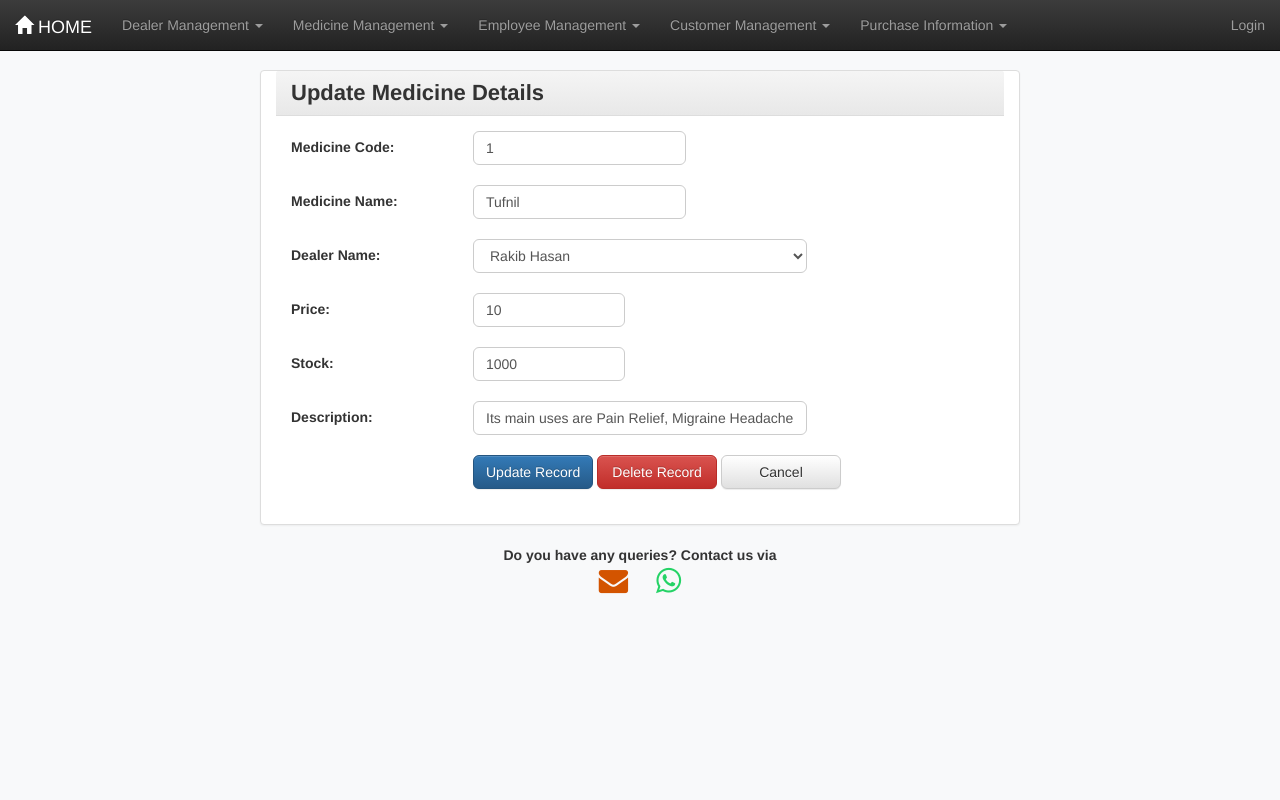
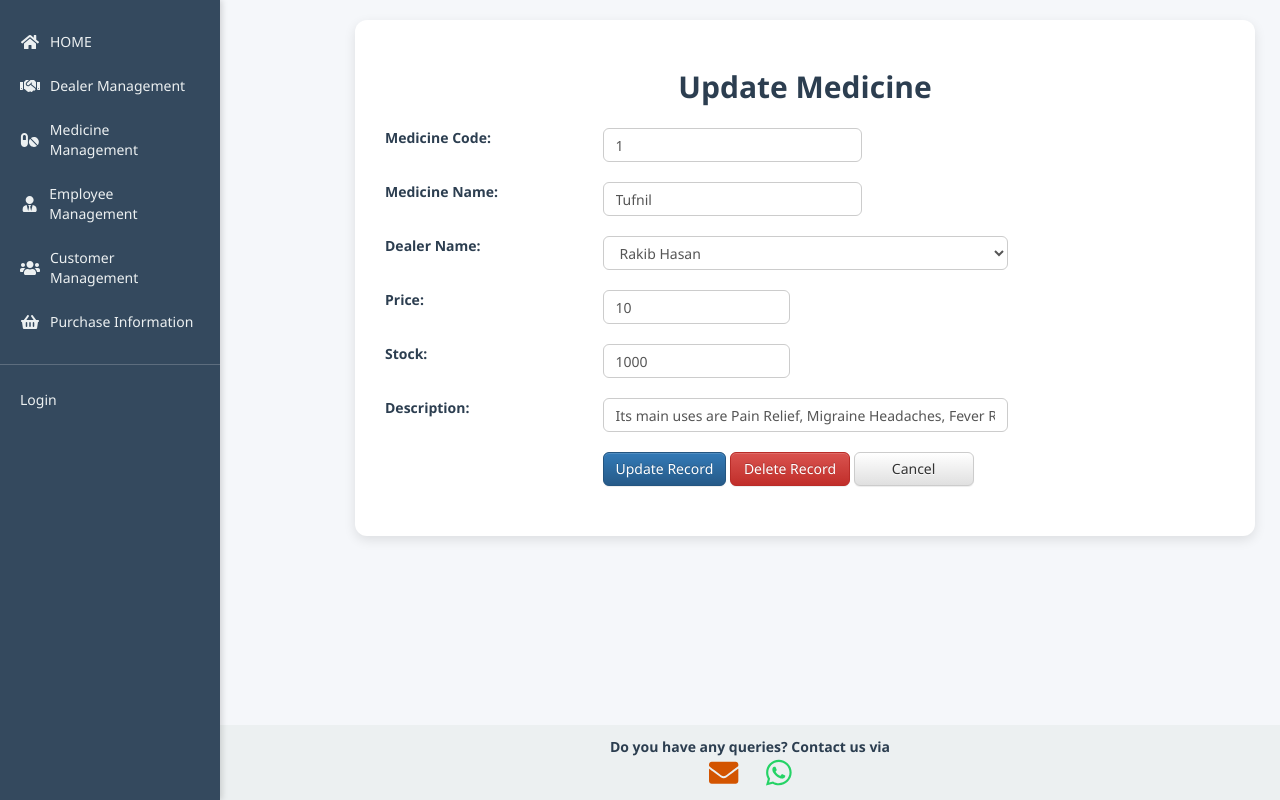
Before and after one commit to InfinityAbir/Maa-Medicine-Store, a Django app: page /pharma/medformview/1/ in a window 1280 px wide; the page is wider, and only the part inside the window is pictured. Run offline with Django 3.2, Linux system fonts and the light colour scheme; data comes from the database, SQL or seed files in the repository; some libraries are stand-ins or nearby versions.

Commit message:
Update med.html

```diff
--- a/pharma/templates/pharma/med.html
+++ b/pharma/templates/pharma/med.html
@@ -4,220 +4,219 @@
 <html lang="en">
 <head>
   <meta charset="utf-8" />
+  <title>{% if add %}Add{% else %}Update{% endif %} Medicine - Maa Medicine Store</title>
   <meta name="viewport" content="width=device-width, initial-scale=1" />
 
-    <!-- Bootstrap 3 -->
+  <!-- Bootstrap CSS -->
   <link rel="stylesheet" href="{% static 'pharma/css/bootstrap.min.css' %}" />
-    <link
-      rel="stylesheet"
-      href="{% static 'pharma/css/bootstrap-theme.min.css' %}"
-    />
-     <link
-  rel="stylesheet"
-  href="https://cdnjs.cloudflare.com/ajax/libs/font-awesome/4.7.0/css/font-awesome.min.css"
-/>
+  <link rel="stylesheet" href="{% static 'pharma/css/bootstrap-theme.min.css' %}" />
 
-    <!-- Custom inline style -->
+  <!-- Font Awesome 5 -->
+ <script
+      defer
+      src="https://use.fontawesome.com/releases/v5.2.0/js/all.js"
+      crossorigin="anonymous"
+    ></script>
+
+  <!-- jQuery & Bootstrap JS -->
+  <script src="{% static 'pharma/js/jquery.js' %}"></script>
+  <script src="{% static 'pharma/js/bootstrap.min.js' %}"></script>
+
   <style>
     body {
-        padding-top: 70px;
-        background-color: #f8f9fa;
+      font-family: 'Segoe UI', Tahoma, Geneva, Verdana, sans-serif;
+      background: #f5f7fa;
+      margin: 0;
+      padding-left: 220px;
+      transition: padding-left 0.3s ease;
+      color: #2c3e50;
     }
-      .navbar-inverse {
-        border-radius: 0;
+    body.nav-hidden { padding-left: 0; }
+
+    /* Vertical Navbar */
+    .navbar-vertical {
+      position: fixed;
+      top: 0;
+      left: 0;
+      width: 220px;
+      height: 100%;
+      background-color: #34495e;
+      overflow-y: auto;
+      padding-top: 20px;
+      box-shadow: 2px 0 6px rgba(0,0,0,0.15);
+      z-index: 1050;
     }
-      .panel-heading h1 {
-        font-size: 22px;
-        font-weight: bold;
-        margin: 0;
-      }
-      .form-group {
-        margin-bottom: 20px; /* space between fields */
-      }
-      label {
-        margin-top: 6px; /* vertically align labels */
-        font-weight: 600;
-      }
-      .form-control {
-        box-shadow: none;
+    .navbar-vertical ul.nav { list-style: none; padding: 0; margin: 0; }
+    .navbar-vertical a.nav-link {
+      display: flex;
+      align-items: center;
+      color: #ecf0f1;
+      padding: 12px 20px;
+      font-weight: 500;
       border-radius: 6px;
-      }
-      .btn {
-        border-radius: 6px;
-        min-width: 120px;
-      }
-      table {
-        background: #fff;
-        border-radius: 8px;
-        overflow: hidden;
-      }
-      table th {
-        background: #343a40;
-        color: #fff;
-        text-align: center;
-      }
-      table td {
-        text-align: center;
-        vertical-align: middle;
-      }
-      .idlink a {
-        color: #007bff;
-        font-weight: bold;
+      transition: all 0.3s ease;
       text-decoration: none;
     }
-      .idlink a:hover {
-        text-decoration: underline;
+    .navbar-vertical a.nav-link:hover { background-color: #1abc9c; color: #fff; }
+    .navbar-vertical .nav-icon { margin-right: 10px; font-size: 16px; width: 20px; text-align: center; }
+    .navbar-vertical .submenu { display: none; flex-direction: column; padding-left: 15px; margin-top: 5px; }
+    .navbar-vertical .submenu a { padding: 8px 20px; font-size: 14px; color: #bdc3c7; }
+    .navbar-vertical .submenu a:hover { background-color: #16a085; color: #fff; }
+    .navbar-vertical .nav-item.active > .submenu { display: flex; }
+    .navbar-vertical .dropdown-toggle::after { margin-left: auto; transition: transform 0.3s; }
+    .navbar-vertical .nav-item.active > .dropdown-toggle::after { transform: rotate(90deg); }
+    .navbar-right-vertical { margin-top: 20px; border-top: 1px solid rgba(255,255,255,0.2); padding-top: 15px; }
+    .navbar-right-vertical a { display: block; color: #ecf0f1; padding: 10px 20px; transition: all 0.3s; }
+    .navbar-right-vertical a:hover { background-color: #1abc9c; color: #fff; }
+
+    /* Form Panel */
+    .jumcust {
+      background: #fff;
+      border-radius: 12px;
+      padding: 30px;
+      margin: 20px auto;
+      max-width: 900px;
+      box-shadow: 0 4px 12px rgba(0,0,0,0.1);
     }
+    .jumcust h2 { margin-bottom: 25px; text-align: center; font-weight: bold; }
+    .form-group { margin-bottom: 20px; }
+    label { font-weight: 600; }
+    .form-control { border-radius: 6px; box-shadow: none; }
+    .btn { border-radius: 6px; min-width: 120px; }
+
     /* Footer */
-      #contact a {
+    footer {
+      background-color: #ecf0f1;
+      padding: 12px 0;
+      text-align: center;
+      position: fixed;
+      bottom: 0;
+      width: calc(100% - 220px);
+      left: 220px;
+    }
+    footer a {
       color: #1abc9c;
       font-size: 22px;
       margin: 0 12px;
       display: inline-block;
       transition: transform 0.3s, color 0.3s, text-shadow 0.3s;
     }
-      #contact a:hover {
+    footer a:hover {
       color: #16a085;
       transform: scale(1.4) rotate(10deg);
-        text-shadow: 1px 1px 5px rgba(0, 0, 0, 0.3);
+      text-shadow: 1px 1px 5px rgba(0,0,0,0.3);
       text-decoration: none;
+    }
+
+    @media (max-width: 768px) {
+      body { padding-left: 0; }
+      .navbar-vertical { width: 100%; height: auto; position: relative; transform: translateX(-100%); box-shadow: none; }
+      footer { width: 100%; left: 0; }
     }
   </style>
 
-    <!-- jQuery & Bootstrap 3 JS -->
-    <script src="{% static 'pharma/js/jquery.js' %}"></script>
-    <script src="{% static 'pharma/js/bootstrap.min.js' %}"></script>
+  <script>
+    $(document).ready(function () {
+      $('.dropdown-toggle').click(function (e) {
+        e.preventDefault();
+        $(this).parent().toggleClass('active');
+        $(this).siblings('.submenu').slideToggle(200);
+      });
 
-    <title>Add Medicine Details</title>
+      let lastScroll = 0;
+      $(window).scroll(function () {
+        let currentScroll = $(this).scrollTop();
+        if (currentScroll > lastScroll && currentScroll > 50) { $('body').addClass('nav-hidden'); }
+        else { $('body').removeClass('nav-hidden'); }
+        lastScroll = currentScroll;
+      });
+    });
+  </script>
 </head>
+
 <body>
+  <!-- Vertical Navbar -->
+  <nav class="navbar-vertical">
+    <ul class="nav flex-column">
+      <li class="nav-item">
+        <a href="/pharma/" class="nav-link"><i class="fas fa-home nav-icon"></i> HOME</a>
+      </li>
+      <li class="nav-item">
+        <a class="nav-link dropdown-toggle"><i class="fas fa-handshake nav-icon"></i> Dealer Management</a>
+        <div class="submenu">
+          {% if user.is_authenticated and user.role == "admin" %}
+          <a href="/pharma/dealerform/">Add Dealer Details</a>
+          {% endif %}
+          <a href="/pharma/dealertable/">View Dealer Details</a>
+        </div>
+      </li>
+      <li class="nav-item">
+        <a class="nav-link dropdown-toggle"><i class="fas fa-pills nav-icon"></i> Medicine Management</a>
+        <div class="submenu">
+          <a href="/pharma/medform/">Add Medicine Details</a>
+          <a href="/pharma/medtable/">View Medicine Details</a>
+        </div>
+      </li>
+      <li class="nav-item">
+        <a class="nav-link dropdown-toggle"><i class="fas fa-user-tie nav-icon"></i> Employee Management</a>
+        <div class="submenu">
+          {% if user.is_authenticated and user.role == "admin" %}
+          <a href="/pharma/empform/">Add Employee Details</a>
+          {% endif %}
+          <a href="/pharma/emptable/">View Employee Details</a>
+        </div>
+      </li>
+      <li class="nav-item">
+        <a class="nav-link dropdown-toggle"><i class="fas fa-users nav-icon"></i> Customer Management</a>
+        <div class="submenu">
+          <a href="/pharma/custform/">Add Customer Details</a>
+          <a href="/pharma/custtable/">View Customer Details</a>
+        </div>
+      </li>
+      <li class="nav-item">
+        <a class="nav-link dropdown-toggle"><i class="fas fa-shopping-basket nav-icon"></i> Purchase Information</a>
+        <div class="submenu">
+          <a href="/pharma/purchaseform/">New Purchase</a></br>
+          <a href="/pharma/purchasetable/">View All Purchases</a>
+        </div>
+      </li>
+      <div class="navbar-right-vertical">
+        {% if user.is_authenticated %}
+        <a>Welcome, {{ user.username }}!</a>
+        <a href="{% url 'logout' %}">Logout</a>
+        {% else %}
+        <a href="{% url 'login' %}">Login</a>
+        {% endif %}
+      </div>
+    </ul>
+  </nav>
+
+  <!-- Medicine Form -->
+  <div class="container">
     {% if messages %}
       {% for message in messages %}
-      <div class="alert alert-success alert-dismissible fade in container" role="alert" style="margin-top: 15px">
-        <button type="button" class="close" data-dismiss="alert" aria-label="Close">
-          <span aria-hidden="true">&times;</span>
-        </button>
+        <div class="alert alert-success alert-dismissible fade in" role="alert">
+          <button type="button" class="close" data-dismiss="alert"><span>&times;</span></button>
           {{ message }}
         </div>
       {% endfor %}
     {% endif %}
 
-    <!-- Navbar -->
-    <nav class="navbar navbar-inverse navbar-fixed-top">
-      <div class="container-fluid">
-        <div class="navbar-header">
-          <a href="/pharma/" class="navbar-brand">
-            <span class="glyphicon glyphicon-home"></span> HOME
-          </a>
-          <button
-            type="button"
-            class="navbar-toggle"
-            data-toggle="collapse"
-            data-target="#thisnav"
-          >
-            <span class="icon-bar"></span>
-            <span class="icon-bar"></span>
-            <span class="icon-bar"></span>
-          </button>
-        </div>
-
-        <div class="collapse navbar-collapse" id="thisnav">
-          <ul class="nav navbar-nav">
-            <!-- Dealer Management (Admins only) -->
-            <li class="dropdown">
-              <a href="#" class="dropdown-toggle" data-toggle="dropdown">
-                Dealer Management <b class="caret"></b>
-              </a>
-              <ul class="dropdown-menu">
-                {% if user.is_authenticated and user.role == "admin" %}
-                <li><a href="/pharma/dealerform/">Add Dealer Details</a></li>
-                {% endif %}
-                <li><a href="/pharma/dealertable/">View Dealer Details</a></li>
-              </ul>
-            </li>
-
-            <!-- Medicine Management -->
-            <li class="dropdown">
-              <a href="#" class="dropdown-toggle" data-toggle="dropdown">
-                Medicine Management <b class="caret"></b>
-              </a>
-              <ul class="dropdown-menu">
-                <li><a href="/pharma/medform/">Add Medicine Details</a></li>
-                <li><a href="/pharma/medtable/">View Medicine Details</a></li>
-              </ul>
-            </li>
-
-            <!-- Employee Management -->
-            <li class="dropdown">
-              <a href="#" class="dropdown-toggle" data-toggle="dropdown">
-                Employee Management <b class="caret"></b>
-              </a>
-              <ul class="dropdown-menu">
-                {% if user.is_authenticated and user.role == "admin" %}
-                <li><a href="/pharma/empform/">Add Employee Details</a></li>
-                {% endif %}
-                <li><a href="/pharma/emptable/">View Employee Details</a></li>
-              </ul>
-            </li>
-
-            <!-- Customer Management -->
-            <li class="dropdown">
-              <a href="#" class="dropdown-toggle" data-toggle="dropdown">
-                Customer Management <b class="caret"></b>
-              </a>
-              <ul class="dropdown-menu">
-                <li><a href="/pharma/custform/">Add Customer Details</a></li>
-                <li><a href="/pharma/custtable/">View Customer Details</a></li>
-              </ul>
-            </li>
-
-            <!-- Purchase Information -->
-            <li class="dropdown">
-              <a href="#" class="dropdown-toggle" data-toggle="dropdown">
-                Purchase Information <b class="caret"></b>
-              </a>
-              <ul class="dropdown-menu">
-                <li><a href="/pharma/purchaseform/">New Purchase</a></li>
-                <li><a href="/pharma/purchasetable/">View All Purchases</a></li>
-              </ul>
-            </li>
-          </ul>
-
-          <!-- Right side -->
-          <ul class="nav navbar-nav navbar-right">
-            {% if user.is_authenticated %}
-            <li><a>Welcome, {{ user.username }}!</a></li>
-            <li><a href="{% url 'logout' %}">Logout</a></li>
-            {% else %}
-            <li><a href="{% url 'login' %}">Login</a></li>
-            {% endif %}
-          </ul>
-        </div>
-      </div>
-    </nav>
-
-    <div class="container">
-      <div class="col-md-2"></div>
-      <div class="panel panel-default col-md-8">
-        <div class="panel-heading">
-          <h1>{% if add %}Add Medicine Details{% else %}Update Medicine Details{% endif %}</h1>
-        </div>
-        <div class="panel-body">
-          {% if med %}
-          <!-- Update Medicine Form -->
-          <form action="/pharma/medformupdate/{{ med.id }}/" method="post">
+    <div class="jumcust">
+      <h2>{% if add %}Add Medicine{% else %}Update Medicine{% endif %}</h2>
+      <form action="{% if med %}/pharma/medformupdate/{{ med.id }}/{% else %}/pharma/medforminsert/{% endif %}" method="post">
         {% csrf_token %}
         <div class="form-group row">
           <label for="m_id" class="col-md-3 control-label">Medicine Code:</label>
           <div class="col-md-4">
-                <input type="text" class="form-control" name="mid" id="m_id" value="{{ med.m_id }}" />
+            <input type="text" class="form-control" name="mid" id="m_id" value="{% if med %}{{ med.m_id }}{% endif %}" placeholder="Code" />
           </div>
         </div>
 
         <div class="form-group row">
           <label for="mname" class="col-md-3 control-label">Medicine Name:</label>
           <div class="col-md-4">
-                <input type="text" class="form-control" name="mname" id="mname" value="{{ med.mname }}" required />
+            <input type="text" class="form-control" name="mname" id="mname" value="{% if med %}{{ med.mname }}{% endif %}" placeholder="Medicine Name" required />
           </div>
         </div>
 
@@ -227,7 +226,7 @@
             <select name="dname" class="form-control" id="dname" required>
               <option value="">-- Select Dealer --</option>
               {% for dealer in dealers %}
-                  <option value="{{ dealer.dname }}" {% if med.dname == dealer.dname %}selected{% endif %}>{{ dealer.dname }}</option>
+              <option value="{{ dealer.dname }}" {% if med and med.dname == dealer.dname %}selected{% endif %}>{{ dealer.dname }}</option>
               {% endfor %}
             </select>
           </div>
@@ -236,109 +235,45 @@
         <div class="form-group row">
           <label for="price" class="col-md-3 control-label">Price:</label>
           <div class="col-md-3">
-                <input type="text" class="form-control" name="price" id="price" value="{{ med.price }}" required />
+            <input type="text" class="form-control" name="price" id="price" value="{% if med %}{{ med.price }}{% endif %}" placeholder="Price" required />
           </div>
         </div>
 
         <div class="form-group row">
           <label for="stock" class="col-md-3 control-label">Stock:</label>
           <div class="col-md-3">
-                <input type="text" class="form-control" name="stock" id="stock" value="{{ med.stock }}" />
+            <input type="text" class="form-control" name="stock" id="stock" value="{% if med %}{{ med.stock }}{% endif %}" placeholder="Stock" />
           </div>
         </div>
 
         <div class="form-group row">
           <label for="desc" class="col-md-3 control-label">Description:</label>
           <div class="col-md-6">
-                <input type="text" class="form-control" name="desc" id="desc" value="{{ med.desc }}" />
+            <input type="text" class="form-control" name="desc" id="desc" value="{% if med %}{{ med.desc }}{% endif %}" placeholder="Description" />
           </div>
         </div>
 
         <div class="form-group row">
           <div class="col-md-3"></div>
           <div class="col-md-9">
-                <button type="submit" class="btn btn-primary">Update Record</button>
+            <button type="submit" class="btn btn-primary">{% if med %}Update Record{% else %}Add Record{% endif %}</button>
+            {% if med %}
             <a href="/pharma/medformdelete/{{ med.id }}/" class="btn btn-danger">Delete Record</a>
+            {% endif %}
             <a href="/pharma/" class="btn btn-default">Cancel</a>
           </div>
         </div>
       </form>
-          {% else %}
-          <!-- Add Medicine Form -->
-          <form action="/pharma/medforminsert/" method="post">
-            {% csrf_token %}
-            <div class="form-group row">
-              <label for="m_id" class="col-md-3 control-label">Medicine Code:</label>
-              <div class="col-md-4">
-                <input type="text" class="form-control" name="mid" id="m_id" placeholder="Code" />
     </div>
   </div>
 
-            <div class="form-group row">
-              <label for="mname" class="col-md-3 control-label">Medicine Name:</label>
-              <div class="col-md-4">
-                <input type="text" class="form-control" name="mname" id="mname" placeholder="Medicine Name" required />
-              </div>
-            </div>
-
-            <div class="form-group row">
-              <label for="dname" class="col-md-3 control-label">Dealer Name:</label>
-              <div class="col-md-6">
-                <select name="dname" class="form-control" id="dname" required>
-                  <option value="">-- Select Dealer --</option>
-                  {% for dealer in dealers %}
-                  <option value="{{ dealer.dname }}">{{ dealer.dname }}</option>
-                  {% endfor %}
-                </select>
-              </div>
-            </div>
-
-            <div class="form-group row">
-              <label for="price" class="col-md-3 control-label">Price:</label>
-              <div class="col-md-3">
-                <input type="text" class="form-control" name="price" id="price" placeholder="Price" required />
-              </div>
-            </div>
-
-            <div class="form-group row">
-              <label for="stock" class="col-md-3 control-label">Stock:</label>
-              <div class="col-md-3">
-                <input type="text" class="form-control" name="stock" id="stock" placeholder="Stock" />
-              </div>
-            </div>
-
-            <div class="form-group row">
-              <label for="desc" class="col-md-3 control-label">Description:</label>
-              <div class="col-md-6">
-                <input type="text" class="form-control" name="desc" id="desc" placeholder="Description" />
-              </div>
-            </div>
-
-            <div class="form-group row">
-              <div class="col-md-3"></div>
-              <div class="col-md-9">
-                <button type="submit" class="btn btn-primary">Add Record</button>
-                <a href="/pharma/" class="btn btn-default">Cancel</a>
-              </div>
-            </div>
-          </form>
-          {% endif %}
-        </div>
-      </div>
-    </div>
-
-      <footer id="contact" class="bg-light py-3 text-center fixed-bottom">
-      <div class="container">
+  <!-- Footer -->
+  <footer>
     <span class="footer-text">
-          <strong>Do you have any queries? Contact us via </strong></br>
-          <a href="mailto:abirha3896@gmail.com" class="mx-2" title="Email">
-            <i class="fa fa-envelope fa-lg" style="color: #d35400"></i>
-          </a>
-          <a href="https://wa.me/8801701554707" target="_blank" class="mx-2" title="WhatsApp">
-           <i class="fa fa-whatsapp fa-lg" style="color: #25d366"></i>
-          </a>
+      <strong>Do you have any queries? Contact us via </strong><br/>
+      <a href="mailto:abirha3896@gmail.com" title="Email"><i class="fas fa-envelope fa-lg" style="color: #d35400"></i></a>
+      <a href="https://wa.me/8801701554707" target="_blank" title="WhatsApp"><i class="fab fa-whatsapp fa-lg" style="color: #25d366"></i></a>
     </span>
-      </div>
   </footer>
 </body>
 </html>
```
Lines whose indentation alone changed are shown as unchanged.
